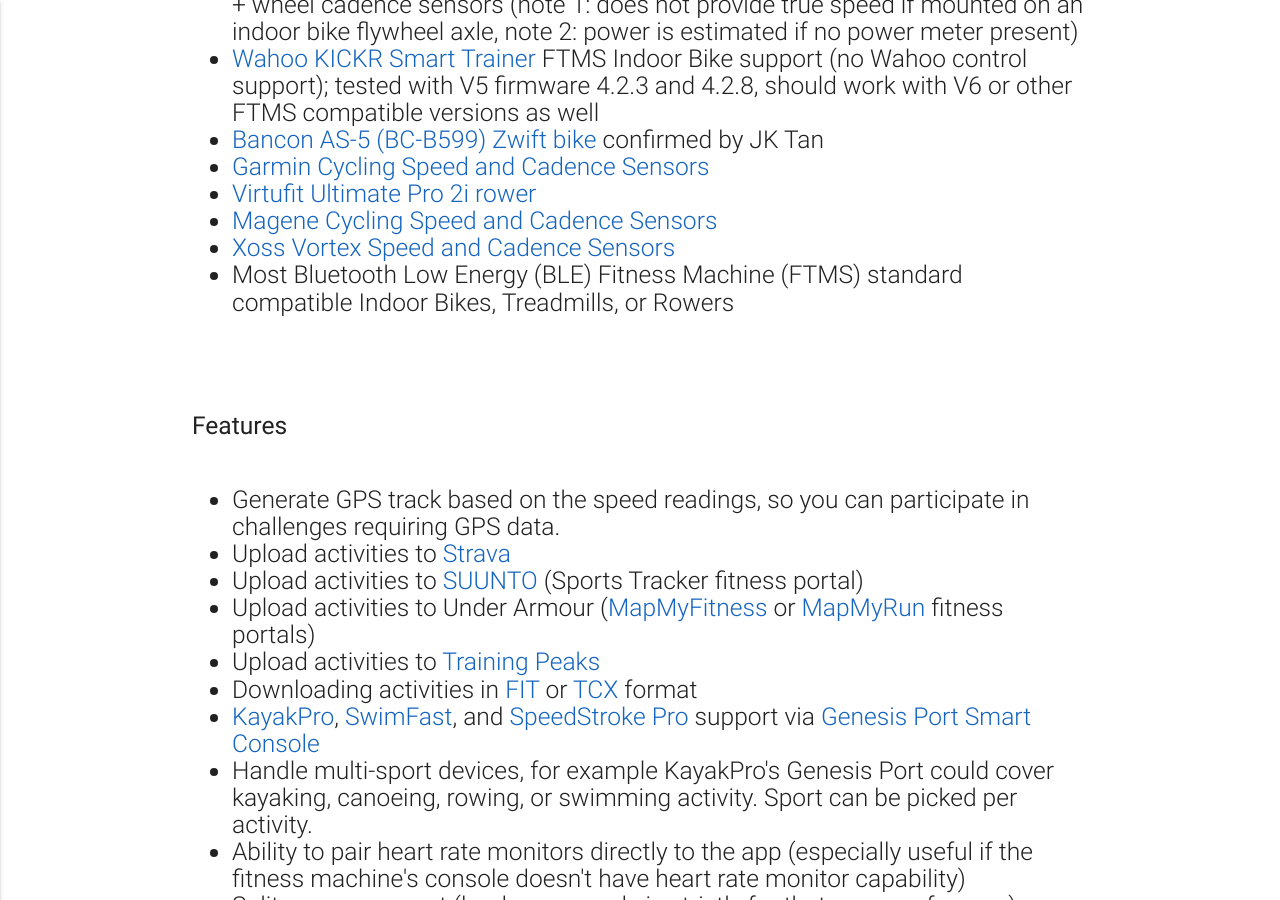
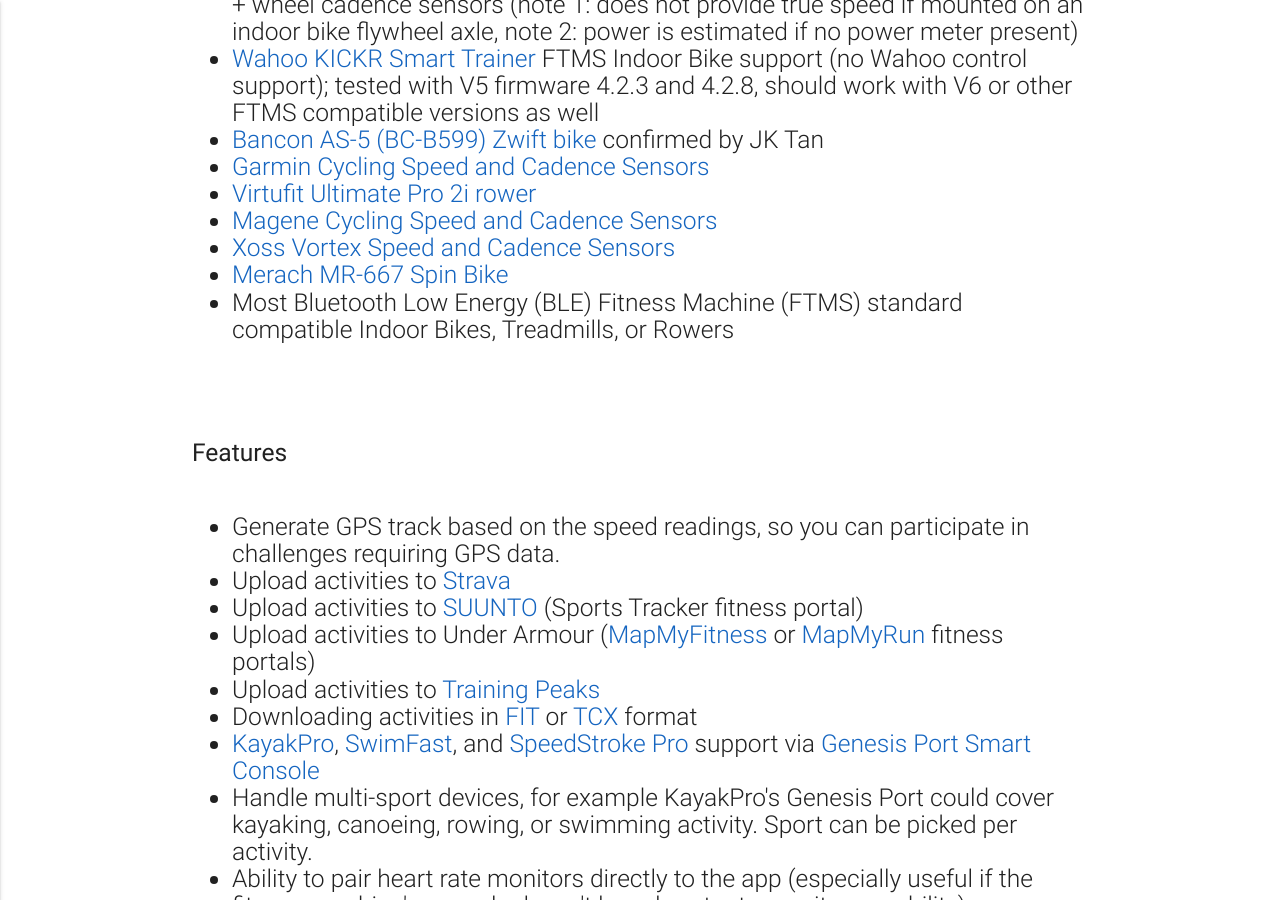
Before and after one commit to TrackMyIndoorWorkout/TrackMyIndoorWorkout.github.io, a Jekyll site: the page built from index.md, in a window 1280 px wide and 900 px high, scrolled down 4639 px. Built offline with Jekyll 4.4.1, drawn with Linux system fonts in a browser that asks for light colours.

Commit message:
Listing support for Merach MR-667 Spin Bike

```diff
--- a/_config.yml
+++ b/_config.yml
@@ -56,6 +56,7 @@ virtufit_up2i_url: https://www.coolblue.nl/en/product/870498/virtufit-ultimate-p
 magene_csc_url: https://www.magene.com/product_s3.html
 garmin_csc_url: https://www.garmin.com/en-US/p/641221
 xoss_vortex_url: https://xoss.co/products/xoss-bike-cadence-and-speed-sensor-vortex-wireless-ipx7-waterproof-300-hours-dual-modes-bike-sensor-ant-bluetooth-4-0-compatible-for-cycling-computer
+merach_mr_667_url: https://merachfitness.com/products/mr-667-spin-bike
 
 exclude:
   - "LICENSE"
--- a/index.md
+++ b/index.md
@@ -34,4 +34,5 @@ layout: home
 * [Virtufit Ultimate Pro 2i rower]({{ site.virtufit_up2i_url }})
 * [Magene Cycling Speed and Cadence Sensors]({{ site.magene_csc_url }})
 * [Xoss Vortex Speed and Cadence Sensors]({{ site.xoss_vortex_url }})
+* [Merach MR-667 Spin Bike]({{ site.merach_mr_667_url }})
 * Most Bluetooth Low Energy (BLE) Fitness Machine (FTMS) standard compatible Indoor Bikes, Treadmills, or Rowers
```
